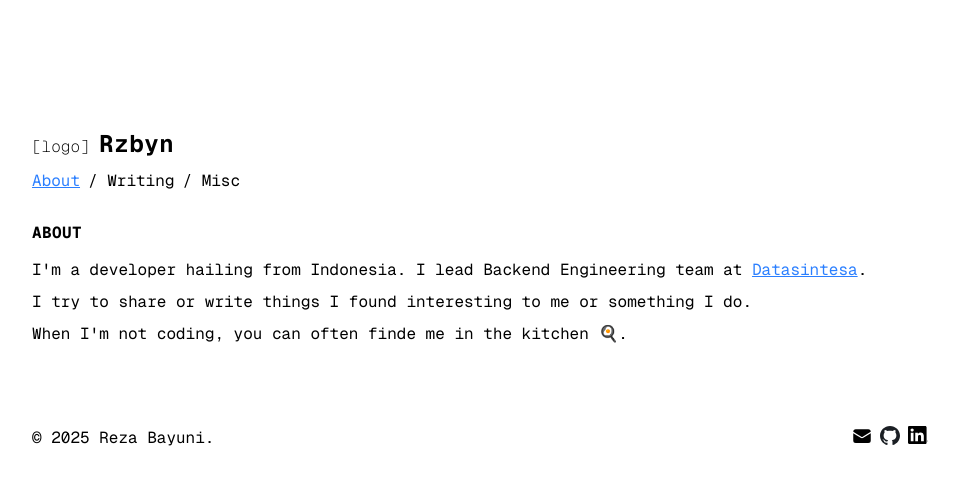
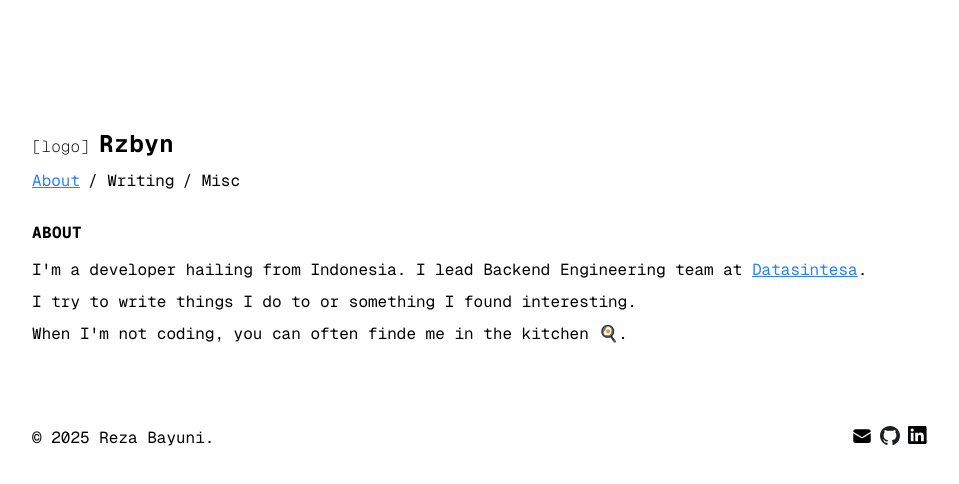
Before and after one commit to rzbyn/rzbyn.github.io, a Next.js app: page / in a window 1280 px wide. Shown: the top 484 px of the page, without its empty margins (160-1119 px from the left). Built offline with nearby package versions, Linux system fonts and the light colour scheme.

Commit message:
Adjust page and content

```diff
--- a/src/app/misc/page.tsx
+++ b/src/app/misc/page.tsx
@@ -5,10 +5,12 @@ const miscItems: Array<{ id: number | string, title: string, date: Date, fullpat
 
 function Misc(): JSX.Element {
   return (
-    <section>
+    <>
       <h1>Miscellany</h1>
-      <MiscList miscItems={miscItems} />
-    </section>
+      <section>
+        <MiscList miscItems={miscItems} />
+      </section>
+    </>
   );
 }
 
--- a/src/app/page.tsx
+++ b/src/app/page.tsx
@@ -9,7 +9,7 @@ export default function Home(): JSX.Element {
           I&apos;m a developer hailing from Indonesia. I lead Backend Engineering team at <a href="https://datasintesa.id/" target="_blank" rel="noopener noreferrer" className="text-blue-500 underline">Datasintesa</a>.
         </p>
         <p>
-          I try to share or write things I found interesting to me or something I do.
+          I try to write things I do to or something I found interesting.
         </p>
         <p>
           When I&apos;m not coding, you can often finde me in the kitchen 🍳.
--- a/src/app/writing/page.tsx
+++ b/src/app/writing/page.tsx
@@ -5,10 +5,12 @@ const writingItems: Array<{ id: number | string, title: string, date: Date, full
 
 function Writing(): JSX.Element {
   return (
-    <section>
+    <>
       <h1>Writing</h1>
-      <WritingList writingItems={writingItems} />
-    </section>
+      <section>
+        <WritingList writingItems={writingItems} />
+      </section>
+    </>
   )
 }
 
```
